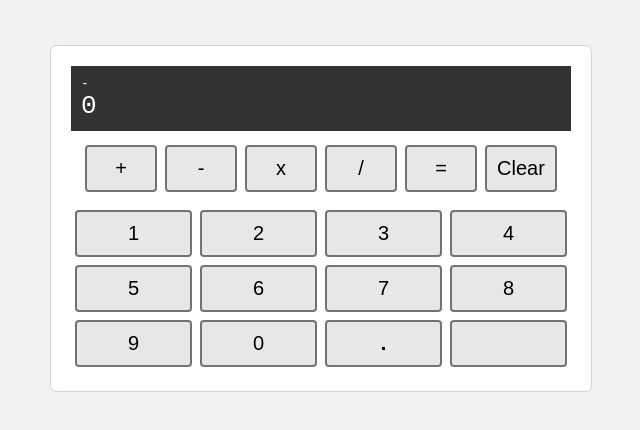
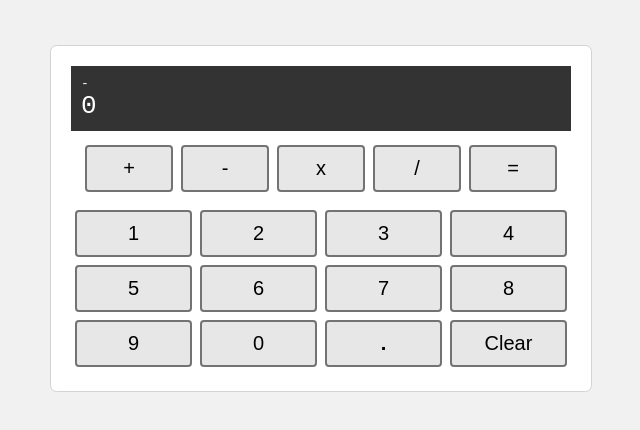
Before and after one commit to PsYk3s/Calculator, a plain HTML site: page index.html in a window 1280 px wide. Shown: the whole page, without its empty margins (319-959 px from the left). Drawn offline with Linux system fonts and the light colour scheme.

Commit message:
Rearranged buttons to make more sense

```diff
--- a/index.html
+++ b/index.html
@@ -18,7 +18,6 @@
             <button class="buttons" id="multiply">x</button>
             <button class="buttons" id="divide">/</button>
             <button class="buttons equals" id="result">=</button>
-            <button class="buttons clear" id="clear">Clear</button>
         </div>
         <div id="number-buttons-box">
             <div id="buttonrow">
@@ -37,7 +36,7 @@
             <button class="buttons" id="nine">9</button>
             <button class="buttons" id="zero">0</button>
             <button class="buttons" id="dot">.</button>
-            <button class="buttons"></button>
+            <button class="buttons clear" id="clear">Clear</button>
             </div>
         </div>
 
```
